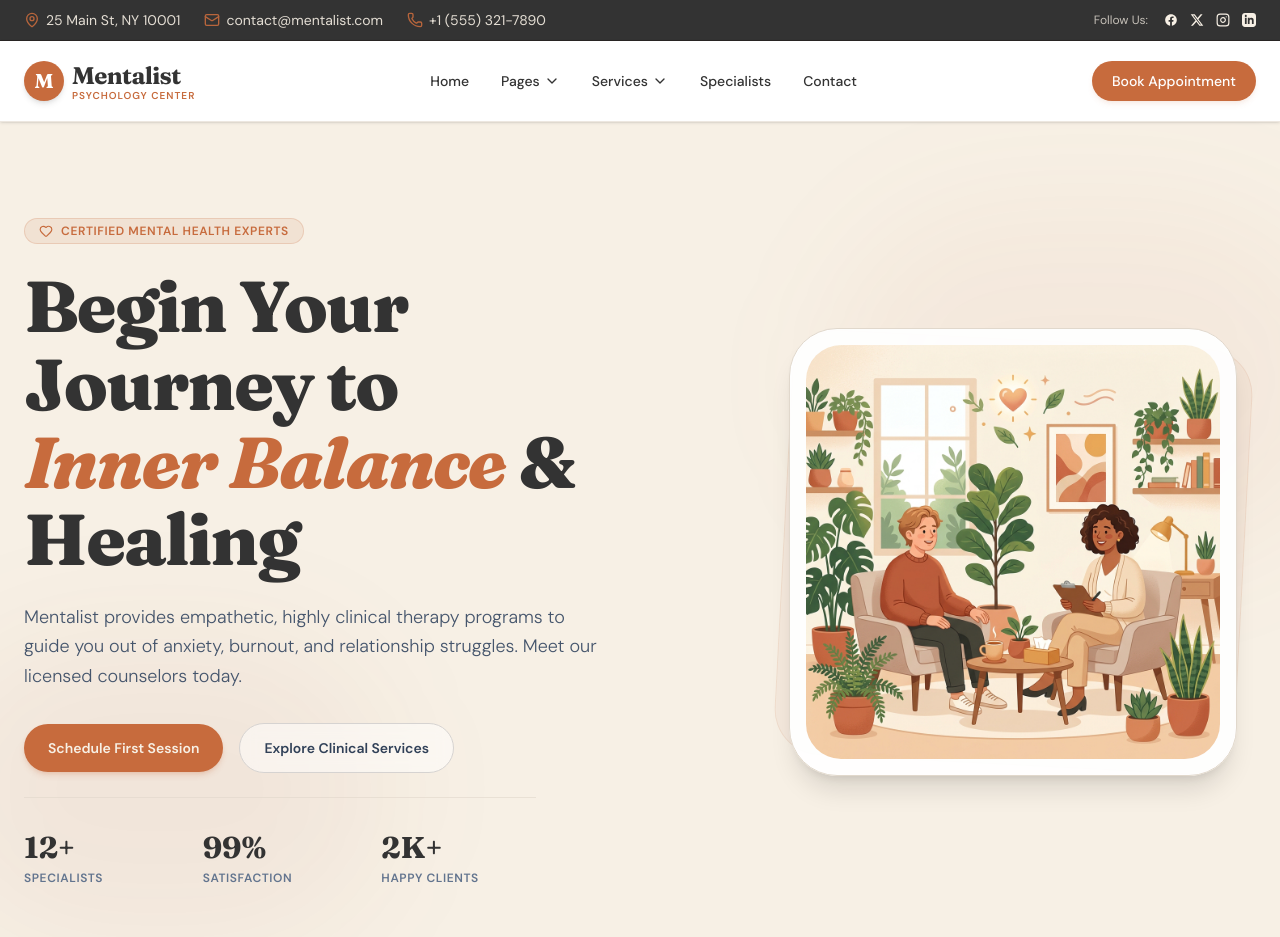
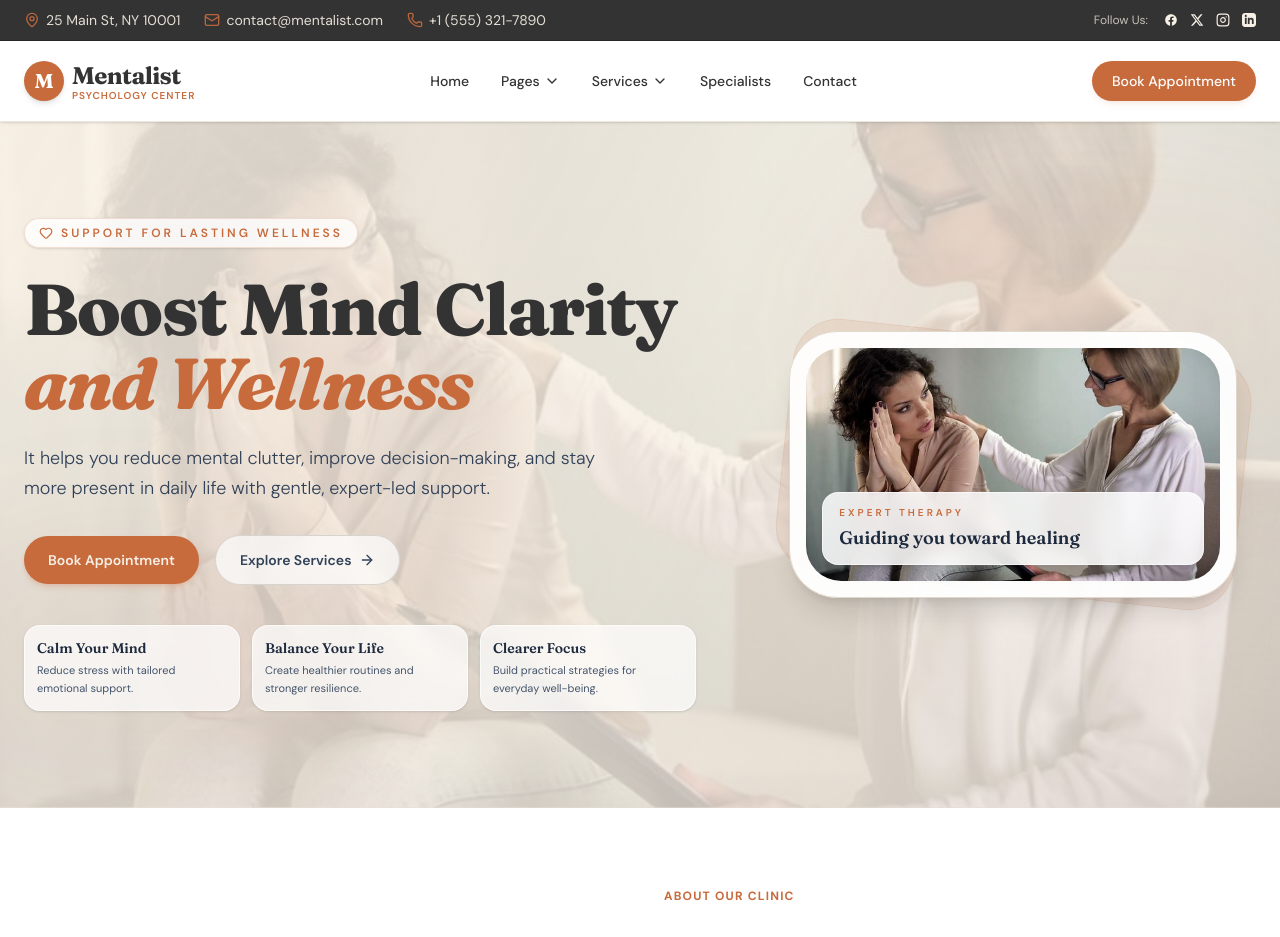
Before and after one commit to GThashan/metalist, a React (Vite) app: page / in a window 1280 px wide. Shown: the top 937 px of the page. Built offline with nearby package versions, Linux system fonts and the light colour scheme.

Commit message:
hero page chnages

```diff
--- a/src/App.tsx
+++ b/src/App.tsx
@@ -3,6 +3,7 @@ import AboutPage from './AboutPage'
 import ServicePage from './ServicePage'
 import SpecialistsPage from './SpecialistsPage'
 import ContactPage from './ContactPage'
+import heroImage from './assets/hero.jpg'
 import {
   Menu,
   X,
@@ -736,7 +737,15 @@ function App() {
       ) : (
         <>
       {/* Hero Section */}
-      <section className="relative bg-[#f7f0e5] py-16 md:py-24 overflow-hidden border-b border-[#E1D8CC]/40">
+      <section
+        className="relative py-16 md:py-24 overflow-hidden border-b border-[#E1D8CC]/40"
+        style={{
+          backgroundImage: `linear-gradient(120deg, rgba(247, 240, 229, 0.9) 0%, rgba(247, 240, 229, 0.82) 45%, rgba(247, 240, 229, 0.74) 100%), url(${heroImage})`,
+          backgroundSize: 'cover',
+          backgroundPosition: 'center',
+          backgroundBlendMode: 'normal',
+        }}
+      >
         <div className="absolute top-[10%] right-[-5%] w-[40%] h-[40%] rounded-full bg-[#C76B3D]/5 blur-3xl pointer-events-none" />
         <div className="absolute bottom-[5%] left-[-5%] w-[35%] h-[35%] rounded-full bg-[#843519]/5 blur-3xl pointer-events-none" />
 
@@ -744,18 +753,18 @@ function App() {
 
           {/* Hero text content */}
           <div className="md:col-span-7 space-y-6 md:pr-6">
-            <div className="inline-flex items-center gap-2 bg-[#C76B3D]/10 border border-[#C76B3D]/20 px-3.5 py-1 rounded-full text-xs font-semibold uppercase tracking-wider text-[#C76B3D]">
+            <div className="inline-flex items-center gap-2 bg-white/80 border border-[#C76B3D]/20 px-3.5 py-1.5 rounded-full text-xs font-semibold uppercase tracking-[0.25em] text-[#C76B3D] shadow-sm backdrop-blur-sm">
               <Heart className="w-3.5 h-3.5" />
-              <span>Certified Mental Health Experts</span>
+              <span>Support For Lasting Wellness</span>
             </div>
 
-            <h1 className="text-4xl sm:text-5xl lg:text-7xl font-extrabold text-[#333333] leading-[1.08] tracking-tight">
-              Begin Your Journey to <br />
-              <span className="text-[#C76B3D] italic font-serif">Inner Balance</span> & Healing
+            <h1 className="text-4xl sm:text-5xl lg:text-7xl font-extrabold text-[#333333] leading-[1.03] tracking-tight max-w-3xl">
+              Boost Mind Clarity <br />
+              <span className="text-[#C76B3D] italic font-serif">and Wellness</span>
             </h1>
 
-            <p className="text-base sm:text-lg text-slate-600 max-w-xl font-light leading-relaxed">
-              Mentalist provides empathetic, highly clinical therapy programs to guide you out of anxiety, burnout, and relationship struggles. Meet our licensed counselors today.
+            <p className="text-base sm:text-lg text-slate-700 max-w-xl font-light leading-relaxed">
+              It helps you reduce mental clutter, improve decision-making, and stay more present in daily life with gentle, expert-led support.
             </p>
 
             <div className="flex flex-wrap items-center gap-4 pt-2">
@@ -763,42 +772,44 @@ function App() {
                 onClick={openBookingModal}
                 className="px-6 py-3.5 rounded-full bg-[#C76B3D] hover:bg-[#843519] text-[#f7f0e5] font-semibold text-sm transition-all duration-300 shadow-md shadow-[#C76B3D]/20 hover:shadow-xl transform hover:-translate-y-0.5"
               >
-                Schedule First Session
+                Book Appointment
               </button>
               <button
                 onClick={() => scrollTo(servicesSectionRef)}
-                className="px-6 py-3.5 rounded-full border border-stone-300 bg-white/50 backdrop-blur-sm hover:border-brand-primary text-slate-700 hover:text-brand-primary font-semibold text-sm transition-all duration-300"
+                className="inline-flex items-center gap-2 px-6 py-3.5 rounded-full border border-stone-300 bg-white/70 backdrop-blur-sm hover:border-brand-primary text-slate-700 hover:text-brand-primary font-semibold text-sm transition-all duration-300"
               >
-                Explore Clinical Services
+                <span>Explore Services</span>
+                <ArrowRight className="w-4 h-4" />
               </button>
             </div>
 
-            {/* Quick Metrics */}
-            <div className="grid grid-cols-3 gap-6 pt-8 border-t border-[#E1D8CC]/60 max-w-lg">
-              <div className="space-y-1">
-                <div className="text-3xl font-bold font-serif text-[#333333]">12+</div>
-                <div className="text-xs text-slate-500 uppercase tracking-wider font-semibold">Specialists</div>
-              </div>
-              <div className="space-y-1">
-                <div className="text-3xl font-bold font-serif text-[#333333]">99%</div>
-                <div className="text-xs text-slate-500 uppercase tracking-wider font-semibold">Satisfaction</div>
-              </div>
-              <div className="space-y-1">
-                <div className="text-3xl font-bold font-serif text-[#333333]">2K+</div>
-                <div className="text-xs text-slate-500 uppercase tracking-wider font-semibold">Happy Clients</div>
-              </div>
+            <div className="grid sm:grid-cols-3 gap-3 pt-4 max-w-2xl">
+              {[
+                { title: 'Calm Your Mind', text: 'Reduce stress with tailored emotional support.' },
+                { title: 'Balance Your Life', text: 'Create healthier routines and stronger resilience.' },
+                { title: 'Clearer Focus', text: 'Build practical strategies for everyday well-being.' },
+              ].map((item) => (
+                <div key={item.title} className="rounded-2xl border border-white/70 bg-white/70 p-3 shadow-sm backdrop-blur-sm">
+                  <h3 className="text-sm font-semibold text-slate-800">{item.title}</h3>
+                  <p className="mt-1 text-[11px] leading-relaxed text-slate-600">{item.text}</p>
+                </div>
+              ))}
             </div>
           </div>
 
           {/* Hero Illustration Container */}
           <div className="md:col-span-5 relative flex justify-center">
-            <div className="absolute inset-0 bg-[#C76B3D]/5 rounded-[3rem] rotate-3 scale-95 border border-[#C76B3D]/10" />
-            <div className="bg-white/95 border border-[#E1D8CC] p-4 rounded-[3rem] shadow-xl relative z-10 max-w-sm sm:max-w-md">
+            <div className="absolute inset-0 bg-[#C76B3D]/10 rounded-[3rem] rotate-6 scale-95 border border-[#C76B3D]/10" />
+            <div className="bg-white/95 border border-[#E1D8CC] p-4 rounded-[3rem] shadow-xl relative z-10 max-w-sm sm:max-w-md w-full">
               <img
-                src="/mental_health_hero.png"
+                src={heroImage}
                 alt="Mental health support vector"
                 className="w-full h-auto rounded-[2.2rem] object-cover"
               />
+              <div className="absolute bottom-8 left-8 right-8 rounded-2xl border border-white/60 bg-white/85 px-4 py-3 shadow-lg backdrop-blur-sm">
+                <p className="text-[10px] font-semibold uppercase tracking-[0.3em] text-[#C76B3D]">Expert Therapy</p>
+                <h3 className="mt-1 text-lg font-semibold text-slate-800">Guiding you toward healing</h3>
+              </div>
             </div>
           </div>
         </div>
```
Also changed, not shown: src/assets/hero.jpg (added).
